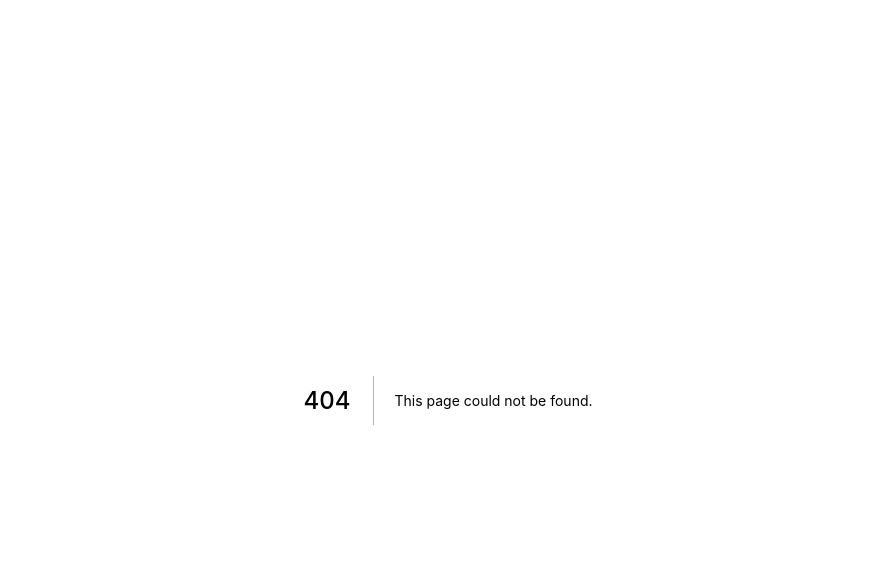
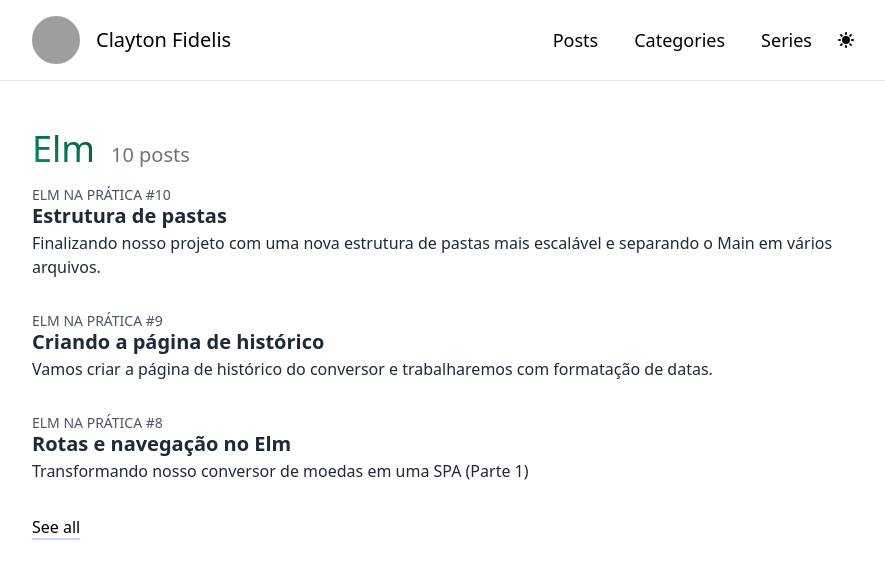
Before and after one commit to FidelisClayton/fidelisclayton.dev-next, a Next.js app: page /categories in a window 1280 px wide. Before the commit this address had no page. Shown: the top 578 px of the page, without its empty margins (192-1077 px from the left). Built offline with nearby package versions, Linux system fonts and the light colour scheme; grey boxes are pictures that could not be loaded; what @tailwindcss/typography would draw is missing.

Commit message:
feat: add categories page

```diff
--- a/components/ArticleItem/ArticleItem.tsx
+++ b/components/ArticleItem/ArticleItem.tsx
@@ -1,34 +1,66 @@
 import Link from 'next/link'
+import clsx from 'clsx'
 import { PostMeta } from '../../lib/posts'
 
-type Props = { post: PostMeta }
+type Props = {
+  post: PostMeta
+  hideCTA?: boolean
+  classes?: {
+    root?: string
+    title?: string
+    serie?: string
+    description: string
+    cta?: string
+  }
+}
 
-const ArticleItem: React.FC<Props> = ({ post }) => {
+const ArticleItem: React.FC<Props> = ({ post, hideCTA, classes }) => {
   return (
-    <div className="py-4 px-0 group">
+    <div className={clsx(classes?.root, 'py-4 px-0 group')}>
       <Link href={`/posts/${post.language}/${post.id}`}>
         <a>
           <div>
             {post.serie && (
-              <p className="mr-2 text-sm text-gray-600 uppercase dark:text-gray-300">
+              <p
+                className={clsx(
+                  classes?.serie,
+                  'mr-2 text-sm text-gray-600 uppercase dark:text-gray-300'
+                )}
+              >
                 {post.serie} #{post.episode}
               </p>
             )}
 
             <header>
-              <h4 className="inline-block mb-2 -mt-1 text-xl font-semibold leading-normal text-gray-800 transition-all dark:text-gray-300">
+              <h4
+                className={clsx(
+                  classes?.title,
+                  'inline-block mb-2 -mt-1 text-xl font-semibold leading-normal text-gray-800 transition-all dark:text-gray-300'
+                )}
+              >
                 {post.title}
               </h4>
             </header>
 
             <section>
-              <p className="mb-2 leading-normal text-gray-800 text-normal dark:text-gray-400">
+              <p
+                className={clsx(
+                  classes?.description,
+                  'mb-2 leading-normal text-gray-800 text-normal dark:text-gray-400'
+                )}
+              >
                 {post.description}
               </p>
             </section>
 
-            <div className="flex items-center font-semibold text-gray-800 font-sm dark:text-gray-200 group-hover:text-indigo-500 transition-all">
-              Saiba mais
+            {!hideCTA && (
+              <div
+                className={clsx(
+                  classes?.cta,
+                  'flex items-center font-semibold text-gray-800 font-sm dark:text-gray-200 group-hover:text-indigo-500 transition-all'
+                )}
+              >
+                Read more
                 <div className="flex ml-1">
                   <svg
                     xmlns="http://www.w3.org/2000/svg"
@@ -91,6 +123,7 @@ const ArticleItem: React.FC<Props> = ({ post }) => {
                   </svg>
                 </div>
               </div>
+            )}
           </div>
         </a>
       </Link>
--- a/components/PostLayout/PostLayout.tsx
+++ b/components/PostLayout/PostLayout.tsx
@@ -20,21 +20,21 @@ const PostLayout: React.FC = ({ children }) => {
         <div className="flex items-center">
           <ul className="items-center hidden text-lg font-light md:flex space-x-1">
             <li>
-              <a className="px-4 py-2" href="/latest-posts">
-                Posts
-              </a>
+              <Link href="/latest-posts">
+                <a className="px-4 py-2">Posts</a>
+              </Link>
             </li>
 
             <li>
-              <a className="px-4 py-2" href="/categories">
-                Categories
-              </a>
+              <Link href="/categories">
+                <a className="px-4 py-2">Categories</a>
+              </Link>
             </li>
 
             <li>
-              <a className="px-4 py-2" href="/series">
-                Series
-              </a>
+              <Link href="/series">
+                <a className="px-4 py-2">Series</a>
+              </Link>
             </li>
           </ul>
           <ThemeSwitcher />
--- a/lib/posts.ts
+++ b/lib/posts.ts
@@ -13,6 +13,7 @@ export type PostMeta = {
   date: string
   title: string
   category?: string
+  categorySlug?: string
   description: string
   episode?: number
   keywords?: string
--- /dev/null
+++ b/pages/categories/index.tsx
@@ -0,0 +1,84 @@
+import { GetStaticProps } from 'next'
+import Link from 'next/link'
+import ArticleItem from '../../components/ArticleItem'
+import PostLayout from '../../components/PostLayout'
+import { Category, getAllCategories } from '../../lib/categories'
+import { getSortedPostsData, PostMeta } from '../../lib/posts'
+
+type Props = {
+  categories: Category[]
+  postsByCategory: Record<string, PostMeta[]>
+}
+
+const Categories: React.FC<Props> = ({
+  categories = [],
+  postsByCategory = {},
+}) => {
+  return (
+    <PostLayout>
+      {categories.map((category) => {
+        const posts = postsByCategory[category.slug] || []
+
+        return (
+          <>
+            <div className="flex items-end space-x-4">
+              <h2 className="text-4xl text-transparent bg-clip-text bg-gradient-to-tr dark:from-green-400 dark:to-green-700 from-green-600 to-green-900">
+                {category.title}
+              </h2>
+
+              <span className="text-xl text-gray-500 dark:text-gray-400">
+                {posts.length} posts
+              </span>
+            </div>
+
+            {posts.slice(0, 3).map((post) => (
+              <ArticleItem
+                post={post}
+                classes={{
+                  title: 'mb-0 group-hover:text-indigo-600',
+                  description: 'mb-0',
+                }}
+                hideCTA
+              />
+            ))}
+
+            {posts.length > 3 && (
+              <div className="mt-4">
+                <Link href={`/categories/${category.slug}`}>
+                  <a className="border-b-2 border-indigo-200 hover:border-indigo-500 dark:border-indigo-900 dark:hover:border-indigo-200 transition-all duration-200 dark:text-gray-300">
+                    See all
+                  </a>
+                </Link>
+              </div>
+            )}
+          </>
+        )
+      })}
+    </PostLayout>
+  )
+}
+
+export const getStaticProps: GetStaticProps<Partial<Props>> = async () => {
+  const categories = getAllCategories()
+  const posts = getSortedPostsData()
+
+  const postsByCategory = posts.reduce((acc, post) => {
+    if (!post.categorySlug) return acc
+
+    const postsForCategory = acc[post.categorySlug] || []
+
+    return {
+      ...acc,
+      [post.categorySlug]: [...postsForCategory, post],
+    }
+  }, {})
+
+  return {
+    props: {
+      categories,
+      postsByCategory,
+    },
+  }
+}
+
+export default Categories
```
Also changed, not shown: 1 other file (tests, documents, lock files or other folders). Lines whose indentation alone changed are shown as unchanged.
